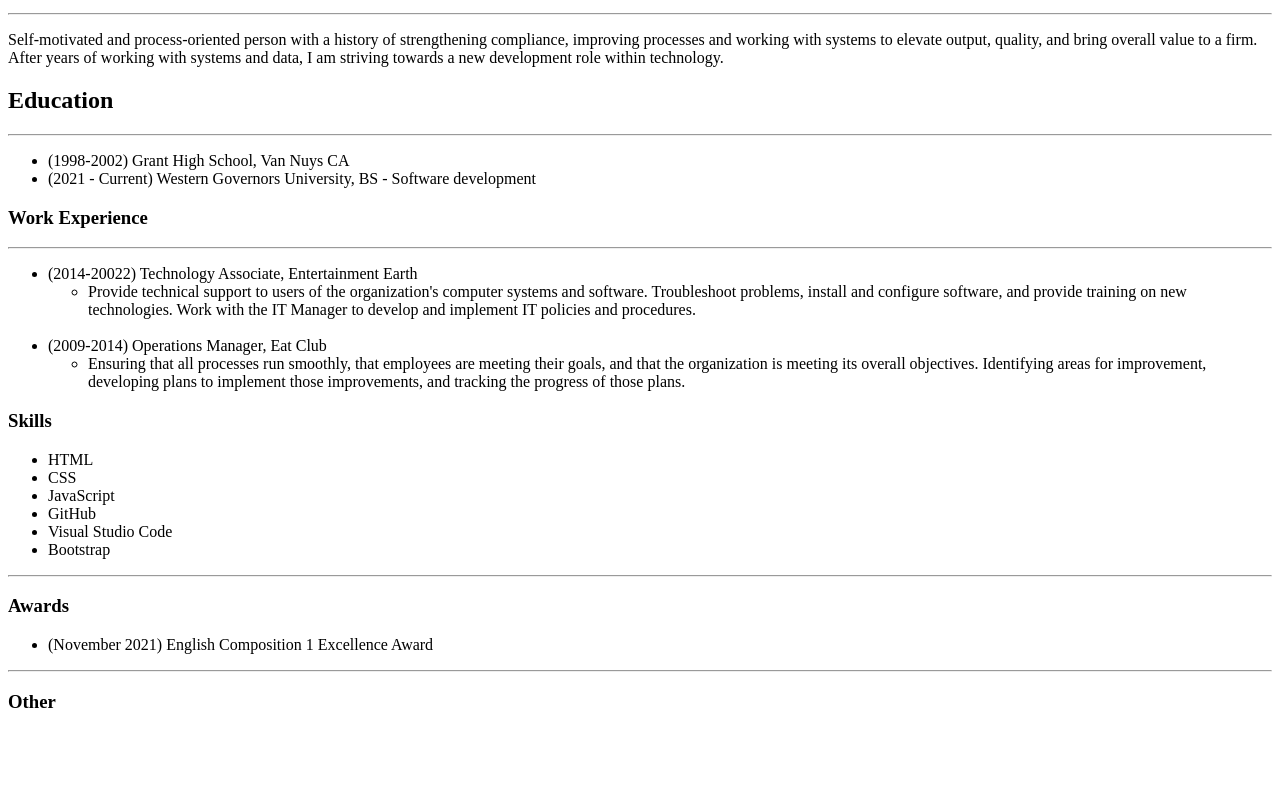
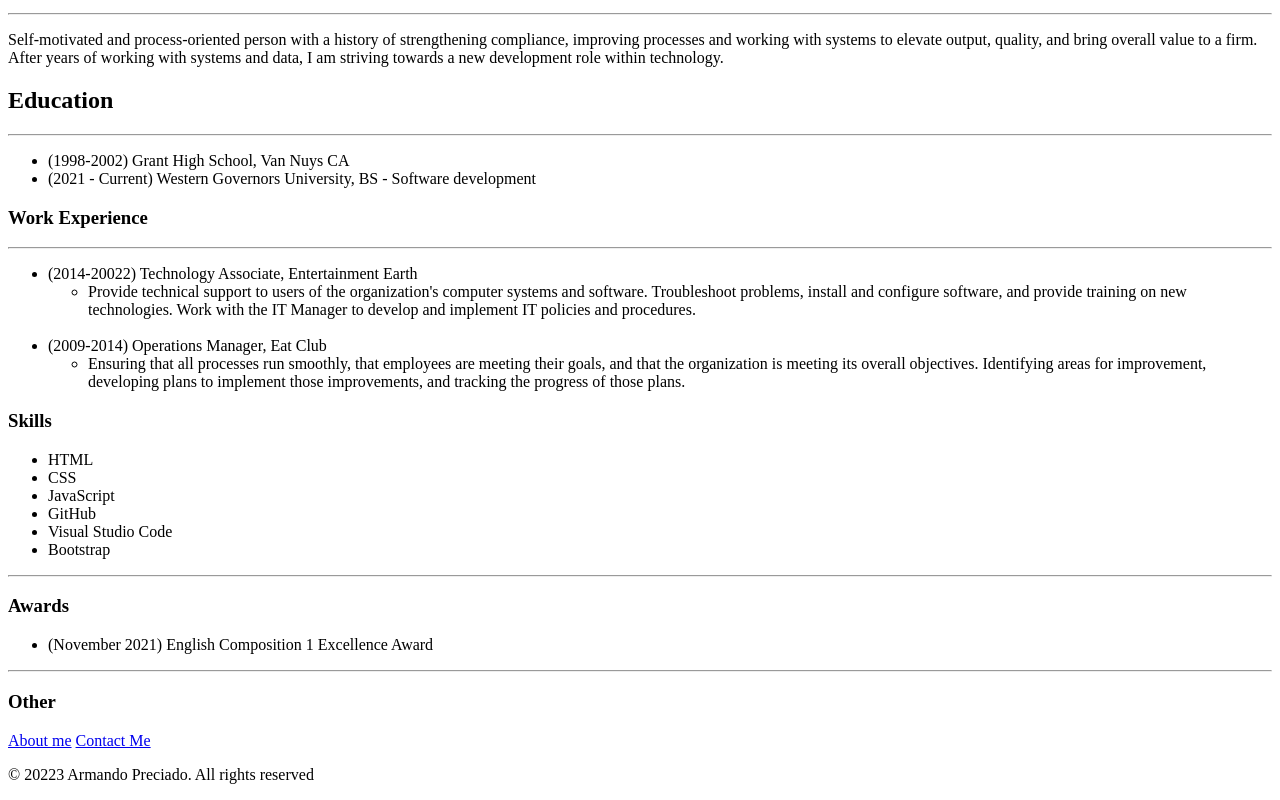
Before and after one commit to mondo1206/online-resume, a plain HTML site: page index.html in a window 1280 px wide. Shown: the part 354-1154 px from the top of the page. Before the commit the page ends 1086 px from the top, so only its background shows below. Drawn offline with Linux system fonts and the light colour scheme.

Commit message:
Add files via upload

```diff
--- a/index.html
+++ b/index.html
@@ -57,3 +57,12 @@
     </ul>
 <hr>
     <h3>Other</h3>
+    <a href="./public/about.html">About me</a>
+    <a href="./public/contact.html">Contact Me</a><br>
+
+        <footer>
+            <p>© 20223 Armando Preciado. All rights reserved </p>
+        </footer>
+
+</body>
+</html>
```
